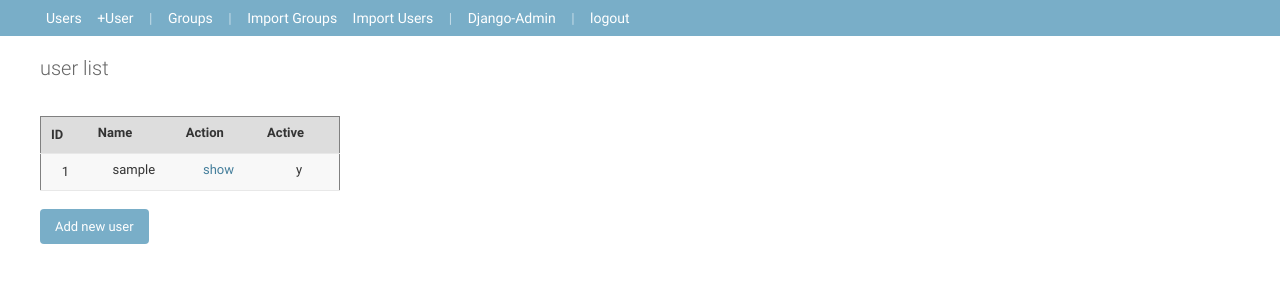
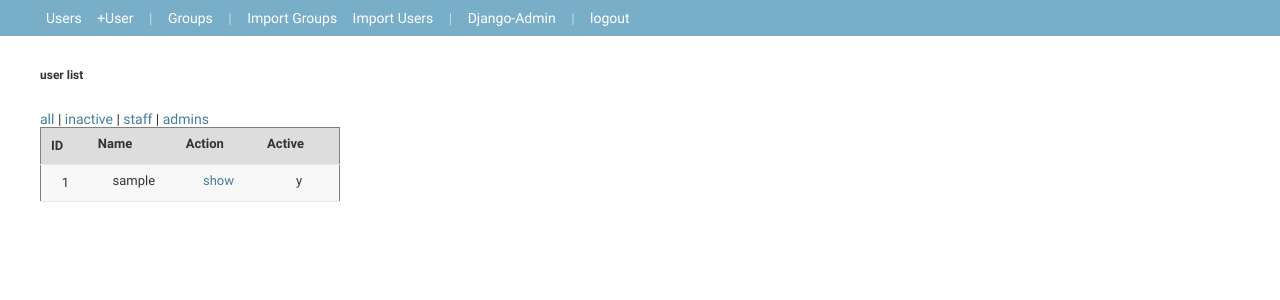
Before and after one commit to glanzel/discourseAdmin, a Django app: page / in a window 1280 px wide. Shown: the part 20-320 px from the top of the page. Run offline with Django 3.2, Linux system fonts and the light colour scheme; the visitor is signed in with stand-in values (Sample User, id 1); data comes from the database, SQL or seed files in the repository; parts of the project's set-up code (start-up, migrations or seed data) failed here and were passed over.

Commit message:
userliste anzeige verbessern

```diff
--- a/discourseAdmin/forms.py
+++ b/discourseAdmin/forms.py
@@ -10,6 +10,12 @@ class UserForm(forms.ModelForm):
     password = forms.CharField(widget=forms.PasswordInput)
     #dgroup_set = forms.ModelMultipleChoiceField(queryset=dGroup.objects.all().filter(user_groups__rights=1), widget = forms.CheckboxSelectMultiple)
     #users_permissons = ""
+
+class DetailUserForm(forms.ModelForm):
+    class Meta:
+        model = User
+        fields = "__all__"
+
 
 class LoginForm(forms.ModelForm):
     class Meta:
--- a/discourseAdmin/models.py
+++ b/discourseAdmin/models.py
@@ -31,7 +31,8 @@ class dGroup(models.Model):
     members = models.ManyToManyField(User, through='User_Groups')
 
     def __str__(self):
-        return self.name
+        if self.name !=None: return self.name
+        else: return "leer"
 
     class Meta:
         ordering = ['-id']
@@ -43,6 +44,9 @@ class Participant(models.Model):
     department = models.ForeignKey(dGroup, on_delete=models.CASCADE, null=True, related_name="department")
     discourse_user = models.CharField(max_length=255, null=True, blank=True)
     #groups = models.ManyToManyField(Group, through='User_Groups', related_name="groups")
+
+    def __str__(self):
+        return "test2" #self.discourse_user+" "
 
 
 from django.contrib.auth.models import User
--- a/discourseAdmin/templates/user/list.html
+++ b/discourseAdmin/templates/user/list.html
@@ -3,7 +3,12 @@
 {% block page-title %}user{% endblock %}
 
 {% block content %}
-    <h1>user list</h1><br />
+    <h4>user list</h4><br />
+    <a href="{% url 'user-list' %}">all</a> |
+    <a href="{% url 'user-list' %}?is_active=False">inactive</a> |
+    <a href="{% url 'user-list' %}?is_staff=True">staff</a> |
+    <a href="{% url 'user-list'  %}?is_superuser=True">admins</a>
+
     <table style="border: solid 1px gray; width: 300px; text-align: center;" id="item-list">
         <tr style="background-color: #DDD">
             <th style="padding: 10px;">ID</th>
@@ -28,16 +33,6 @@
     {% endfor %}
     </table>
     <br />
-    <input type="button" onclick="$('#add-form-div').toggle();" value="Add new user"><br /><br />
-    <div id="add-form-div" style="display: none;">
-        <form action="{% url 'user-list' %}" method="POST" id="add-form">
-                <div id="form-fields">
-                    {% csrf_token %}
-                    {{ form }}
-                </div>
-                <input type="submit" value="Submit" />
-        </form>
-    </div>
 
     <script type="text/javascript">
         (new FormHelper('add-form')).bind_for_ajax(
--- a/discourseAdmin/views.py
+++ b/discourseAdmin/views.py
@@ -16,6 +16,7 @@ from discourseAdmin.forms import UserForm, LoginForm
 from discourseAdmin.logic import Utils
 from doctest import DebugRunner
 from django.conf import settings
+from pip._vendor.colorama.ansi import Fore
 #from lib2to3.pgen2.tokenize import group # wo kommt das her ?
 #from __builtin__ import True # und was soll das  ?
 
@@ -23,16 +24,14 @@ from django.conf import settings
 @login_required
 def user_list(request, template='user/list.html'):
     d = {}
-    d['form'] = UserForm()
-    if request.method == 'POST':
-        form = UserForm(request.POST)
-        if form.is_valid():
-            item = form.save()
-            return JsonResponse(data={'id': item.id, 'name': str(item), 'form': UserForm().as_p(), 'token': get_token(request)})
-        else:
-            d['form'] = form
-            return JsonResponse(data={'form': d['form'].as_p(), 'token': get_token(request)}, success=False)
+
     d['user_list'] = User.objects.all()
+    if request.method == 'GET':
+        filters = {}
+        for key in request.GET:
+            if request.GET[key] == 'True': filters[key] = True
+            if request.GET[key] == 'False': filters[key] = False
+        d['user_list'] = d['user_list'].filter(**filters)
     return render(request, template, d)
 
 from discourseAdmin.forms import UserForm
@@ -162,8 +161,10 @@ def activate_user(request, user_id):
 
 @login_required
 def add_user_to_group(request, user_id, group_id):
-    #TODO: check authorisation
-    ug, create = User_Groups.objects.get_or_create(user_id=user_id, group_id = group_id)
+    try: is_admin = User_Groups.objects.get(user_id=request.user.id, group_id = group_id)
+    except: print("except")
+    else:
+        if is_admin.rights > 0 : ug, create = User_Groups.objects.get_or_create(user_id=user_id, group_id = group_id)
     return redirect('user-details', id=user_id)
 
 @login_required
@@ -265,6 +266,7 @@ def create_user(request, template='user/create.html'):
         if form.is_valid():
             item = form.save()
             item.set_password(item.password)
+            item.is_active = False
             if hasattr(settings, 'DISCOURSE_INTERN_SSO_EMAIL') :
                 item.email = '%s%s@%s' % ("da", item.id, settings.DISCOURSE_INTERN_SSO_EMAIL)
                 print(item.email)
```
